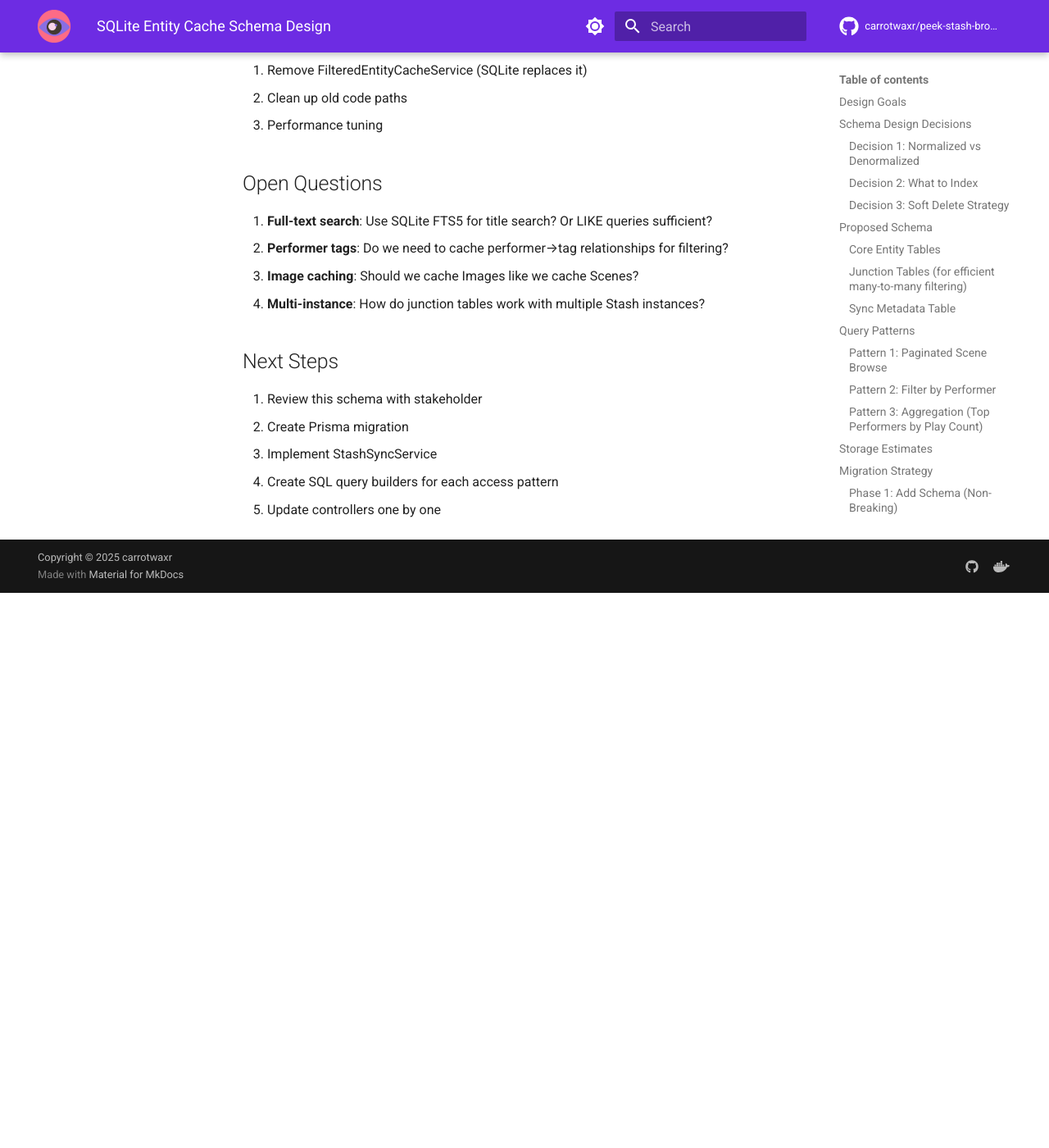
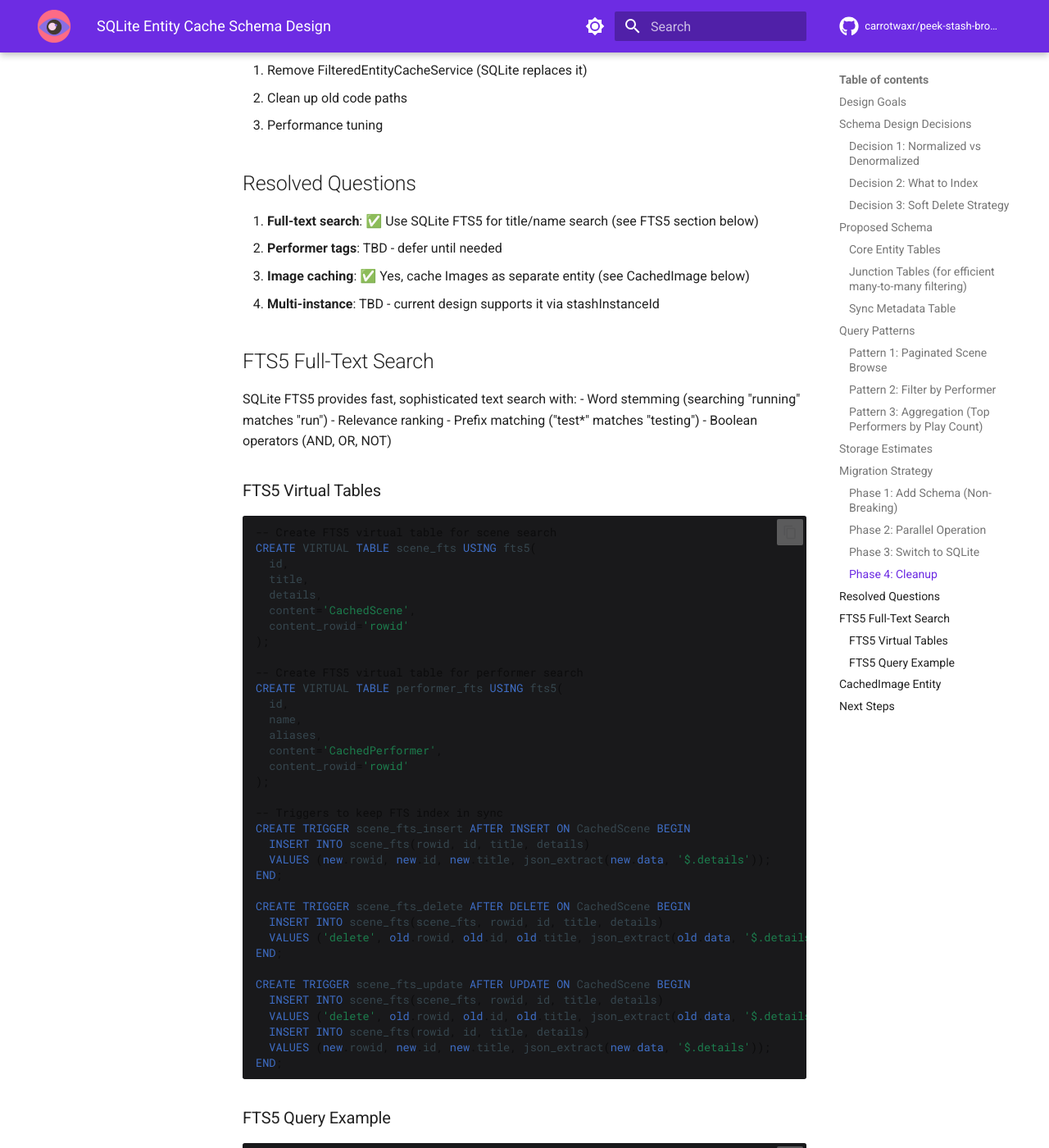
Before and after one commit to carrotwaxr/peek-stash-browser, an MkDocs documentation site: the page built from docs/design/sqlite-cache-schema.md, in a window 1280 px wide and 1400 px high, scrolled down 8776 px. Shown: the whole window at 82% size. Built offline with MkDocs 1.6.1 and Material for MkDocs 9.7.7, drawn with Linux system fonts in a browser that asks for light colours; comment, search, counter and statistics services are not loaded; before the commit the page ends 9499 px from its top, so only the background shows below that; some of the changed text lies outside the part shown.

Commit message:
docs: add FTS5 search and CachedImage to schema design

````diff
--- a/docs/design/sqlite-cache-schema.md
+++ b/docs/design/sqlite-cache-schema.md
@@ -418,12 +418,152 @@
 2. Clean up old code paths
 3. Performance tuning
 
-## Open Questions
+## Resolved Questions
 
-1. **Full-text search**: Use SQLite FTS5 for title search? Or LIKE queries sufficient?
-2. **Performer tags**: Do we need to cache performer→tag relationships for filtering?
-3. **Image caching**: Should we cache Images like we cache Scenes?
-4. **Multi-instance**: How do junction tables work with multiple Stash instances?
+1. **Full-text search**: ✅ Use SQLite FTS5 for title/name search (see FTS5 section below)
+2. **Performer tags**: TBD - defer until needed
+3. **Image caching**: ✅ Yes, cache Images as separate entity (see CachedImage below)
+4. **Multi-instance**: TBD - current design supports it via stashInstanceId
+
+## FTS5 Full-Text Search
+
+SQLite FTS5 provides fast, sophisticated text search with:
+- Word stemming (searching "running" matches "run")
+- Relevance ranking
+- Prefix matching ("test*" matches "testing")
+- Boolean operators (AND, OR, NOT)
+
+### FTS5 Virtual Tables
+
+```sql
+-- Create FTS5 virtual table for scene search
+CREATE VIRTUAL TABLE scene_fts USING fts5(
+  id,
+  title,
+  details,
+  content='CachedScene',
+  content_rowid='rowid'
+);
+
+-- Create FTS5 virtual table for performer search
+CREATE VIRTUAL TABLE performer_fts USING fts5(
+  id,
+  name,
+  aliases,
+  content='CachedPerformer',
+  content_rowid='rowid'
+);
+
+-- Triggers to keep FTS index in sync
+CREATE TRIGGER scene_fts_insert AFTER INSERT ON CachedScene BEGIN
+  INSERT INTO scene_fts(rowid, id, title, details)
+  VALUES (new.rowid, new.id, new.title, json_extract(new.data, '$.details'));
+END;
+
+CREATE TRIGGER scene_fts_delete AFTER DELETE ON CachedScene BEGIN
+  INSERT INTO scene_fts(scene_fts, rowid, id, title, details)
+  VALUES ('delete', old.rowid, old.id, old.title, json_extract(old.data, '$.details'));
+END;
+
+CREATE TRIGGER scene_fts_update AFTER UPDATE ON CachedScene BEGIN
+  INSERT INTO scene_fts(scene_fts, rowid, id, title, details)
+  VALUES ('delete', old.rowid, old.id, old.title, json_extract(old.data, '$.details'));
+  INSERT INTO scene_fts(rowid, id, title, details)
+  VALUES (new.rowid, new.id, new.title, json_extract(new.data, '$.details'));
+END;
+```
+
+### FTS5 Query Example
+
+```sql
+-- Search for scenes matching "blonde teacher"
+SELECT s.id, s.data, rank
+FROM scene_fts
+INNER JOIN CachedScene s ON scene_fts.id = s.id
+WHERE scene_fts MATCH 'blonde teacher'
+  AND s.deletedAt IS NULL
+ORDER BY rank
+LIMIT 50;
+```
+
+Note: Prisma doesn't support FTS5 virtual tables directly. We'll create these via raw SQL migrations.
+
+## CachedImage Entity
+
+```prisma
+model CachedImage {
+  id            String    @id                    // Stash image ID
+  stashInstanceId String?
+
+  // === Indexed fields ===
+  title         String?
+  date          String?
+  studioId      String?
+  rating100     Int?
+  oCounter      Int       @default(0)
+  organized     Boolean   @default(false)
+
+  // File info (for display)
+  width         Int?
+  height        Int?
+  fileSize      Int?                             // bytes
+
+  // === Full entity data ===
+  data          String                           // JSON blob
+
+  // === Sync metadata ===
+  stashCreatedAt  DateTime?
+  stashUpdatedAt  DateTime?
+  syncedAt        DateTime  @default(now())
+  deletedAt       DateTime?
+
+  // Relationships
+  performers    ImagePerformer[]
+  tags          ImageTag[]
+  galleries     ImageGallery[]
+
+  @@index([studioId])
+  @@index([date])
+  @@index([rating100])
+  @@index([deletedAt])
+  @@index([stashUpdatedAt])
+}
+
+model ImagePerformer {
+  imageId       String
+  performerId   String
+
+  image         CachedImage     @relation(fields: [imageId], references: [id], onDelete: Cascade)
+  performer     CachedPerformer @relation(fields: [performerId], references: [id], onDelete: Cascade)
+
+  @@id([imageId, performerId])
+  @@index([performerId])
+}
+
+model ImageTag {
+  imageId       String
+  tagId         String
+
+  image         CachedImage     @relation(fields: [imageId], references: [id], onDelete: Cascade)
+  tag           CachedTag       @relation(fields: [tagId], references: [id], onDelete: Cascade)
+
+  @@id([imageId, tagId])
+  @@index([tagId])
+}
+
+model ImageGallery {
+  imageId       String
+  galleryId     String
+
+  image         CachedImage     @relation(fields: [imageId], references: [id], onDelete: Cascade)
+  gallery       CachedGallery   @relation(fields: [galleryId], references: [id], onDelete: Cascade)
+
+  @@id([imageId, galleryId])
+  @@index([galleryId])
+}
+```
+
+Note: CachedPerformer and CachedTag need updated to include the new Image relations.
 
 ## Next Steps
 
````
